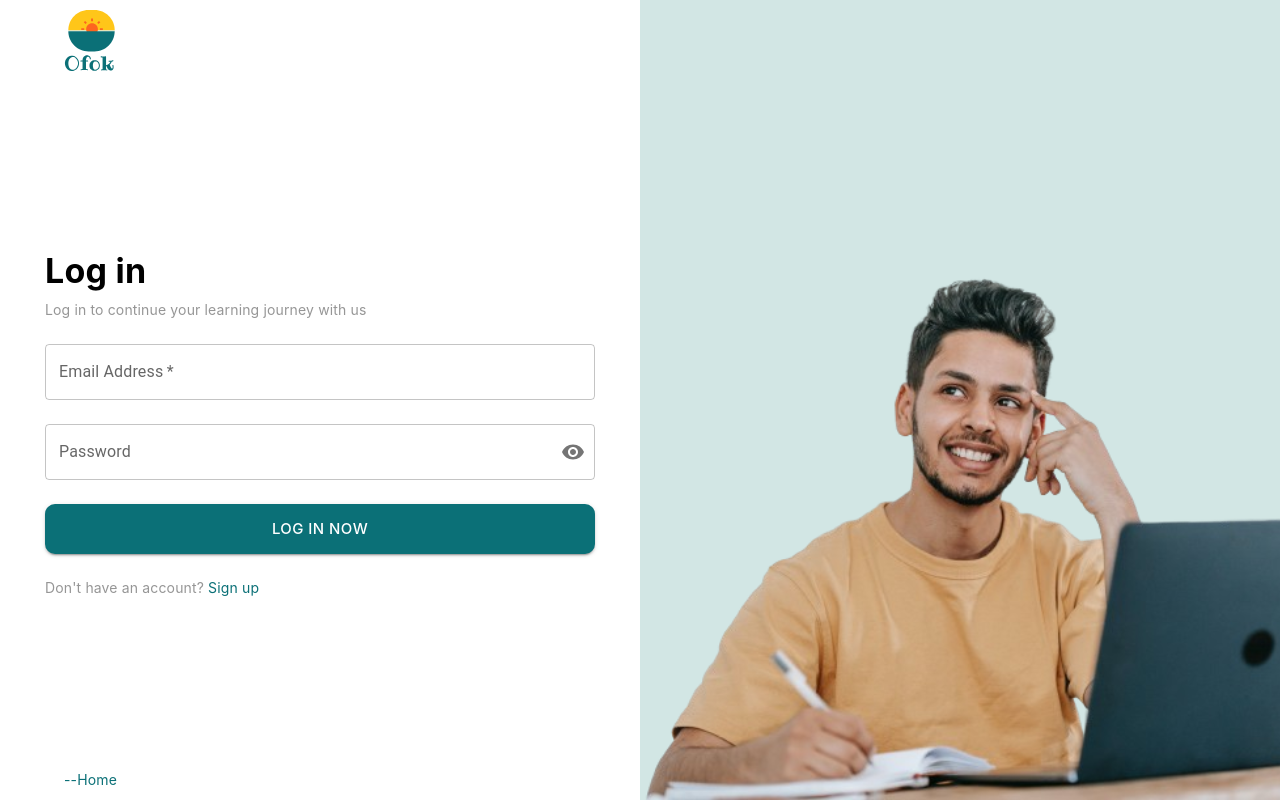
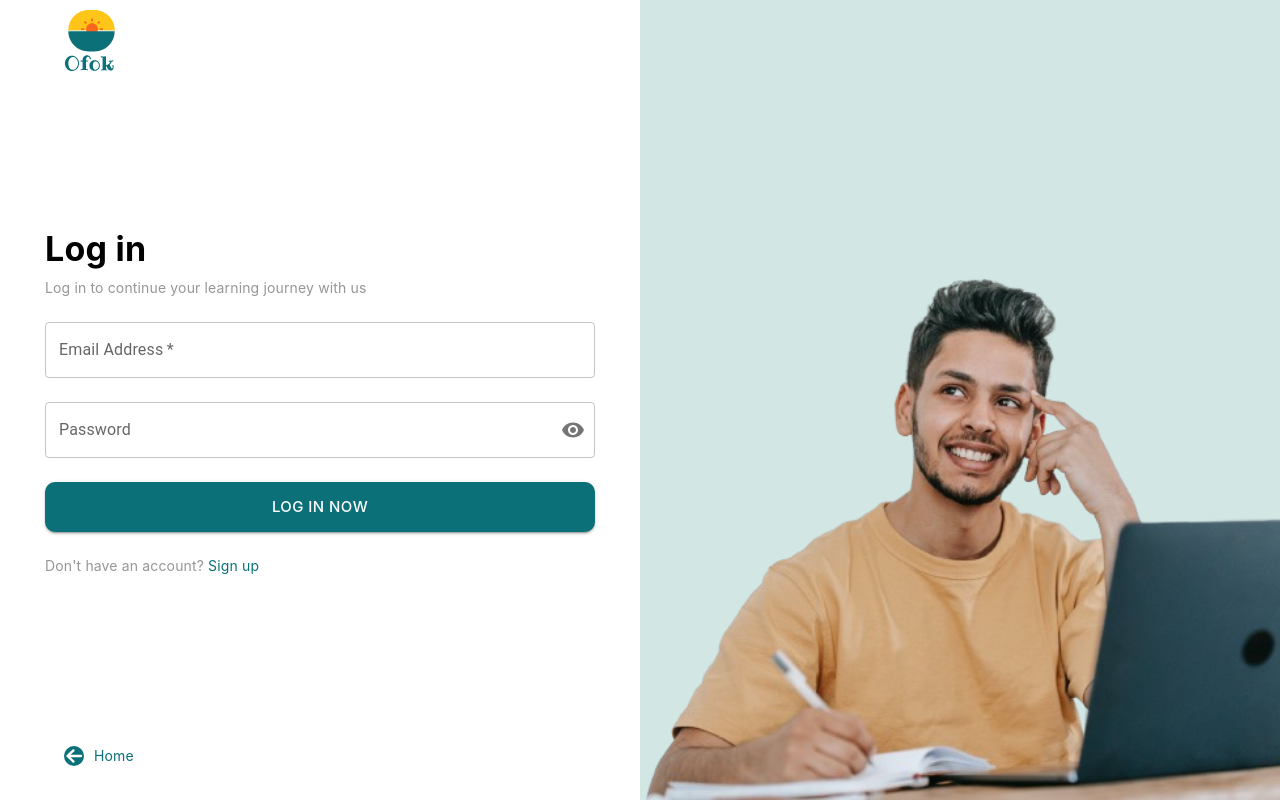
Before and after one commit to Layla-Hammoud/ofoq-front-end, a React (Create React App) app: page /log-in in a window 1280 px wide. Built offline with nearby package versions, Linux system fonts and the light colour scheme; no server answers.

Commit message:
add icon to sign up and sign in pages

```diff
--- a/src/components/auth/Login.js
+++ b/src/components/auth/Login.js
@@ -1,9 +1,7 @@
 import {
   Box,
   Button,
-  MenuItem,
   OutlinedInput,
-  Select,
   Stack,
   TextField,
   Typography,
@@ -11,6 +9,7 @@ import {
   FormControl,
 } from "@mui/material";
 import { useFormik } from "formik";
+import previouseIcon from "../../assets/previous.svg";
 import { AuthContext } from "../../Context/AuthContext";
 import * as Yup from "yup";
 import logo from "../../assets/logo.svg";
@@ -19,25 +18,25 @@ import InputAdornment from "@mui/material/InputAdornment";
 import Visibility from "@mui/icons-material/Visibility";
 import VisibilityOff from "@mui/icons-material/VisibilityOff";
 import "./auth.css";
-import { useState, useEffect, useContext } from "react";
+import { useState, useContext } from "react";
 import { useNavigate } from "react-router-dom";
 import { Link } from "react-router-dom";
 import { toast } from "react-toastify";
 import axiosInstance from "../../utils/axios";
-const ITEM_HEIGHT = 48;
-const ITEM_PADDING_TOP = 8;
-const MenuProps = {
-  PaperProps: {
-    style: {
-      maxHeight: ITEM_HEIGHT * 4.5 + ITEM_PADDING_TOP,
-      width: 250,
-    },
-  },
-};
+// const ITEM_HEIGHT = 48;
+// const ITEM_PADDING_TOP = 8;
+// const MenuProps = {
+//   PaperProps: {
+//     style: {
+//       maxHeight: ITEM_HEIGHT * 4.5 + ITEM_PADDING_TOP,
+//       width: 250,
+//     },
+//   },
+// };
 
 const Login = () => {
   const { fetchUserData } = useContext(AuthContext);
-  const navigate = useNavigate()
+  const navigate = useNavigate();
   const [showPassword, setShowPassword] = useState(false);
   const handleClickShowPassword = () => setShowPassword((show) => !show);
   const handleMouseDownPassword = (event) => {
@@ -60,10 +59,10 @@ const Login = () => {
     validationSchema: validationSchema,
     onSubmit: async (values, { setSubmitting, resetForm }) => {
       try {
-         await axiosInstance.post("user/log-in", values);
+        await axiosInstance.post("user/log-in", values);
         toast.success("Logged In successfully");
-        await fetchUserData
-        navigate('/')
+        await fetchUserData;
+        navigate("/");
         resetForm();
       } catch (error) {
         if (
@@ -99,7 +98,9 @@ const Login = () => {
   } = formik;
   return (
     <>
-      <img src={logo} className="logo" alt="logo"></img>
+      <Link to="/">
+        <img src={logo} className="logo" alt="logo"></img>
+      </Link>
       <Box
         sx={{
           flex: "1 1 auto",
@@ -125,7 +126,7 @@ const Login = () => {
                   fontWeight: "bold",
                 }}
               >
-               Log in
+                Log in
               </Typography>
               <Typography
                 variant="body2"
@@ -181,8 +182,7 @@ const Login = () => {
                     type={showPassword ? "text" : "password"}
                     value={values.password}
                     name="password"
-                    onChange={handleChange
-                    }
+                    onChange={handleChange}
                     onBlur={handleBlur}
                     endAdornment={
                       <InputAdornment position="end">
@@ -199,9 +199,13 @@ const Login = () => {
                     label="Password"
                   />
                   {touched.password && errors.password && (
-                    <Typography variant="body2" sx={{
-                      marginLeft:"2.9%"
-                    }}  color="error">
+                    <Typography
+                      variant="body2"
+                      sx={{
+                        marginLeft: "2.9%",
+                      }}
+                      color="error"
+                    >
                       {errors.password}
                     </Typography>
                   )}
@@ -255,7 +259,16 @@ const Login = () => {
             fontFamily: "Inter",
           }}
         >
-          <Link to="/"> --Home</Link>
+          <Link to="/">
+            <div className="backpagelink">
+              <img
+                alt="previous"
+                className="previouseIcon"
+                src={previouseIcon}
+              ></img>
+              <span>Home</span>
+            </div>
+          </Link>
         </Typography>
       </Stack>
     </>
--- a/src/components/auth/Signup.js
+++ b/src/components/auth/Signup.js
@@ -10,6 +10,7 @@ import {
   InputLabel,
   FormControl,
 } from "@mui/material";
+import previouseIcon from "../../assets/previous.svg";
 import { useFormik } from "formik";
 import { AuthContext } from "../../Context/AuthContext";
 import * as Yup from "yup";
@@ -113,7 +114,9 @@ const Signup = () => {
   }, []);
   return (
     <>
-      <img src={logo} className="logo" alt="logo"></img>
+      <Link to="/">
+        <img src={logo} className="logo" alt="logo"></img>
+      </Link>
       <Box
         sx={{
           flex: "1 1 auto",
@@ -329,15 +332,16 @@ const Signup = () => {
           marginLeft: "10%",
         }}
       >
-        <Typography
-          variant="body2"
-          sx={{
-            color: "#969696",
-            fontFamily: "Inter",
-          }}
-        >
-          <Link to="/"> --Home</Link>
-        </Typography>
+        <Link to="/">
+          <div className="backpagelink">
+            <img
+              alt="previous"
+              className="previouseIcon"
+              src={previouseIcon}
+            ></img>
+            <span>Home</span>
+          </div>
+        </Link>
       </Stack>
     </>
   );
--- a/src/components/auth/auth.css
+++ b/src/components/auth/auth.css
@@ -1,13 +1,24 @@
-a{
-    color: #0B7077 ;
+a {
+  color: #0b7077;
   text-decoration: none;
 }
-a:hover{
+a:hover {
   color: #085b61;
 }
-.logo{
+.logo {
   width: 55px;
   height: 68px;
   margin-left: 10%;
   margin-top: 1.5%;
 }
+.previouseIcon {
+  width: 30px;
+  height: 20px;
+}
+.backpagelink {
+  display: flex;
+  align-items: center;
+  width: 55px;
+  height: 68px;
+  gap: 10px;
+}
```
Also changed, not shown: src/assets/previous.svg (added). Lines whose indentation alone changed are shown as unchanged.
